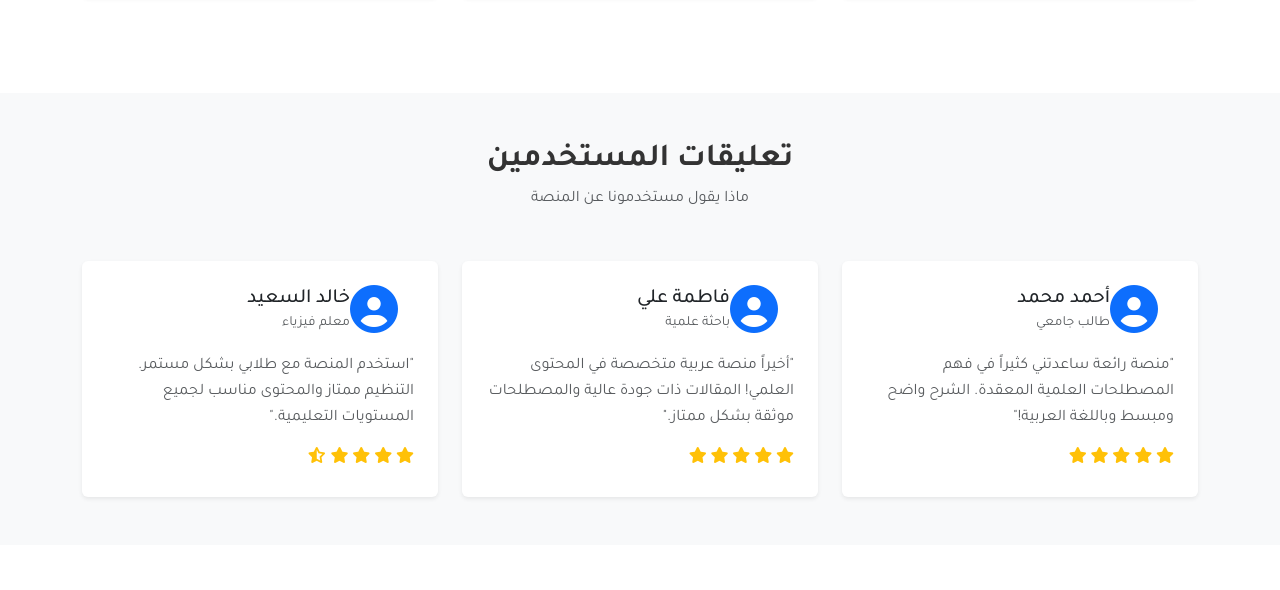
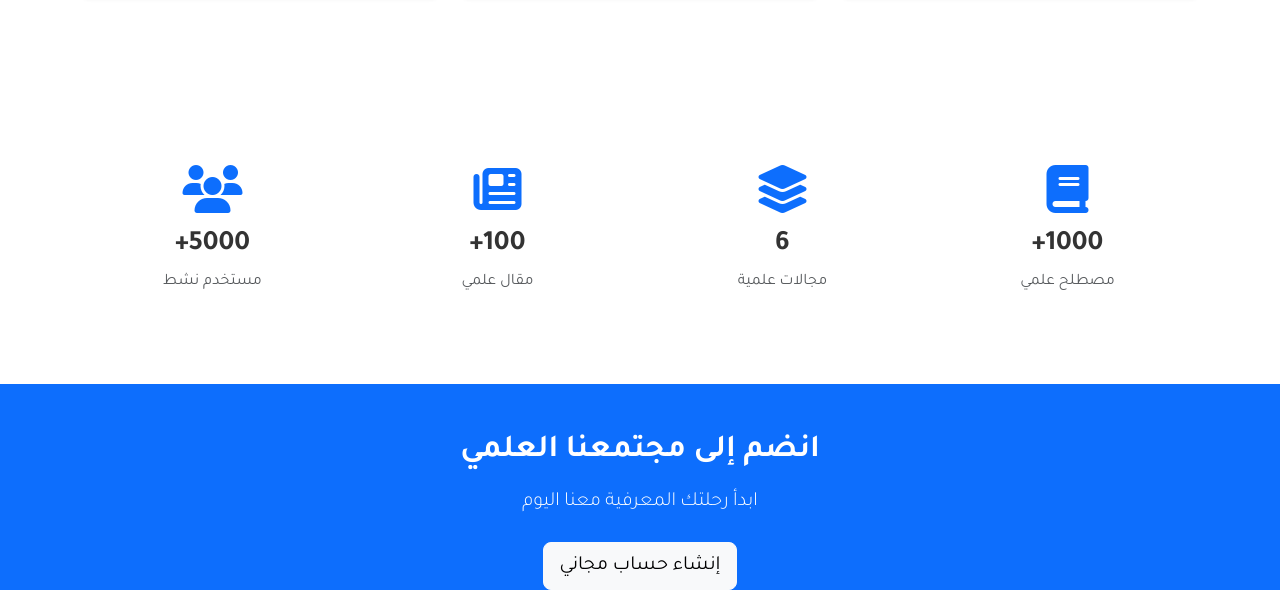
Before and after one commit to alhuwaidias-arch/Infirad-Diwan, a plain HTML site: page about.html in a window 1280 px wide. Shown: the part 830-1420 px from the top of the page. Drawn offline with nearby package versions, Linux system fonts and the light colour scheme.

Commit message:
إصلاح ثلاث مشاكل رئيسية في المنصة
1. إصلاح شريط البحث:
   - إضافة قواعد CSS محددة لـ Bootstrap input-group
   - الآن الزوايا المنحنية على الأطراف الخارجية

2. استبدال صور المصطلحات والمقالات:
   - إضافة 6 صور رمزية جديدة بدون نصوص
   - term-heat-icon.jpg (ترمومتر)
   - term-cell-icon.jpg (خلية)
   - term-atom-icon.jpg (ذرة)
   - article-renewable-energy-icon.jpg (طاقة متجددة)
   - article-electric-motor-icon.jpg (محرك كهربائي)
   - article-ocean-icon.jpg (أمواج المحيط)
   - تحديث index.html لاستخدام الصور الجديدة

3. إزالة تعليقات المستخدمين الوهمية:
   - حذف قسم تعليقات المستخدمين من about.html
   - سيتم إضافة تعليقات حقيقية لاحقاً

```diff
--- a/about.html
+++ b/about.html
@@ -106,87 +106,6 @@
         </div>
     </section>
 
-    <!-- User Comments Section -->
-    <section class="py-5 bg-light">
-        <div class="container">
-            <div class="text-center mb-5">
-                <h2 class="fw-bold">تعليقات المستخدمين</h2>
-                <p class="text-muted">ماذا يقول مستخدمونا عن المنصة</p>
-            </div>
-            <div class="row g-4">
-                <div class="col-md-4">
-                    <div class="card h-100 border-0 shadow-sm">
-                        <div class="card-body p-4">
-                            <div class="d-flex align-items-center mb-3">
-                                <div class="me-3">
-                                    <i class="fas fa-user-circle fa-3x text-primary"></i>
-                                </div>
-                                <div>
-                                    <h5 class="mb-0">أحمد محمد</h5>
-                                    <small class="text-muted">طالب جامعي</small>
-                                </div>
-                            </div>
-                            <p class="text-muted">"منصة رائعة ساعدتني كثيراً في فهم المصطلحات العلمية المعقدة. الشرح واضح ومبسط وباللغة العربية!"</p>
-                            <div class="text-warning">
-                                <i class="fas fa-star"></i>
-                                <i class="fas fa-star"></i>
-                                <i class="fas fa-star"></i>
-                                <i class="fas fa-star"></i>
-                                <i class="fas fa-star"></i>
-                            </div>
-                        </div>
-                    </div>
-                </div>
-                <div class="col-md-4">
-                    <div class="card h-100 border-0 shadow-sm">
-                        <div class="card-body p-4">
-                            <div class="d-flex align-items-center mb-3">
-                                <div class="me-3">
-                                    <i class="fas fa-user-circle fa-3x text-primary"></i>
-                                </div>
-                                <div>
-                                    <h5 class="mb-0">فاطمة علي</h5>
-                                    <small class="text-muted">باحثة علمية</small>
-                                </div>
-                            </div>
-                            <p class="text-muted">"أخيراً منصة عربية متخصصة في المحتوى العلمي! المقالات ذات جودة عالية والمصطلحات موثقة بشكل ممتاز."</p>
-                            <div class="text-warning">
-                                <i class="fas fa-star"></i>
-                                <i class="fas fa-star"></i>
-                                <i class="fas fa-star"></i>
-                                <i class="fas fa-star"></i>
-                                <i class="fas fa-star"></i>
-                            </div>
-                        </div>
-                    </div>
-                </div>
-                <div class="col-md-4">
-                    <div class="card h-100 border-0 shadow-sm">
-                        <div class="card-body p-4">
-                            <div class="d-flex align-items-center mb-3">
-                                <div class="me-3">
-                                    <i class="fas fa-user-circle fa-3x text-primary"></i>
-                                </div>
-                                <div>
-                                    <h5 class="mb-0">خالد السعيد</h5>
-                                    <small class="text-muted">معلم فيزياء</small>
-                                </div>
-                            </div>
-                            <p class="text-muted">"استخدم المنصة مع طلابي بشكل مستمر. التنظيم ممتاز والمحتوى مناسب لجميع المستويات التعليمية."</p>
-                            <div class="text-warning">
-                                <i class="fas fa-star"></i>
-                                <i class="fas fa-star"></i>
-                                <i class="fas fa-star"></i>
-                                <i class="fas fa-star"></i>
-                                <i class="fas fa-star-half-alt"></i>
-                            </div>
-                        </div>
-                    </div>
-                </div>
-            </div>
-        </div>
-    </section>
-
     <!-- Statistics Section -->
     <section class="py-5">
         <div class="container">
--- a/styles.css
+++ b/styles.css
@@ -138,6 +138,17 @@ html {
     font-size: 16px;
     outline: none;
     transition: var(--transition);
+}
+
+/* Bootstrap input-group overrides for search bar */
+.search-container .input-group .form-control {
+    border-radius: 0 30px 30px 0 !important;
+    border: 2px solid var(--primary-color);
+}
+
+.search-container .input-group .btn {
+    border-radius: 30px 0 0 30px !important;
+    padding: 0 25px;
 }
 
 .search-container input:focus {
```
Also changed, not shown: index.html (+6 -6 lines), images/article-electric-motor-icon.jpg (added), images/article-ocean-icon.jpg (added), images/article-renewable-energy-icon.jpg (added), images/term-atom-icon.jpg (added), images/term-cell-icon.jpg (added), images/term-heat-icon.jpg (added).
